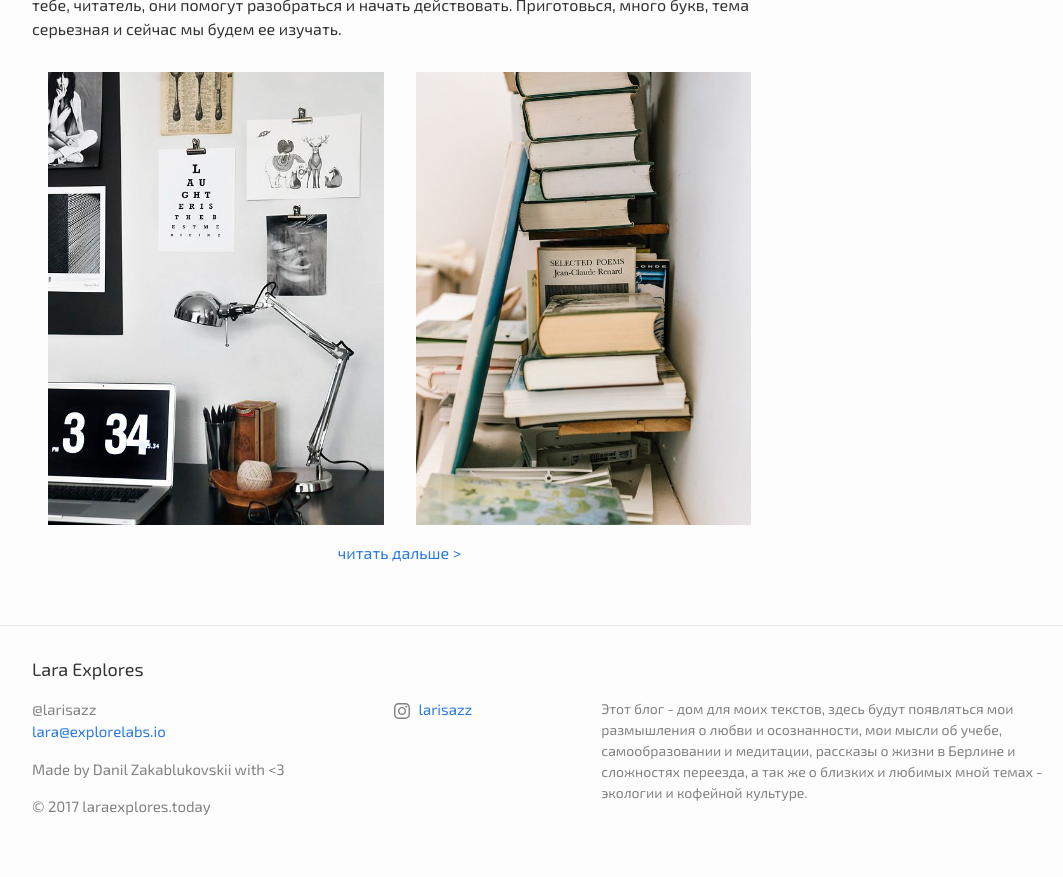
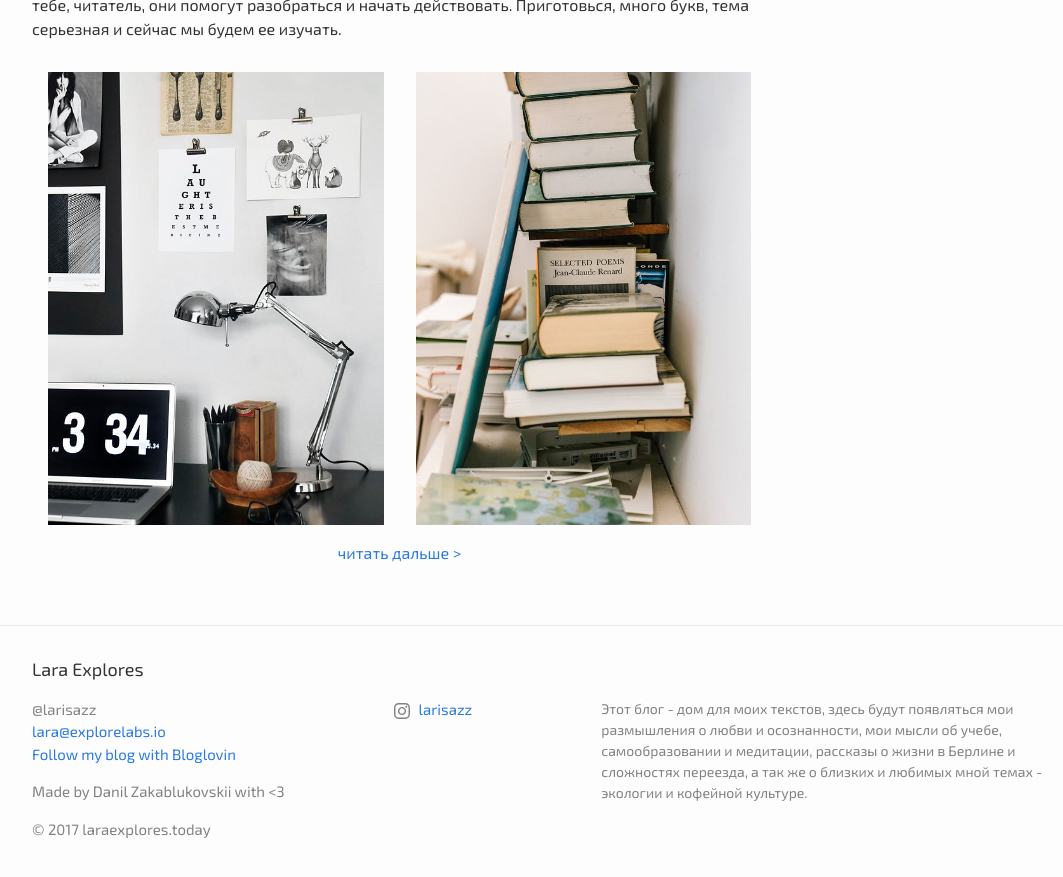
Before and after one commit to djagya/lara-blog, a Jekyll site: the page built from index.html, in a window 1280 px wide and 900 px high, scrolled down 4731 px. Shown: the top 877 px of the window, without its empty margins (98-1161 px from the left). Built offline with Jekyll 4.4.1, drawn with Linux system fonts in a browser that asks for light colours; nearby versions of some CDN libraries; comment, search, counter and statistics services are not loaded.

Commit message:
blogovnig

```diff
--- a/_includes/footer.html
+++ b/_includes/footer.html
@@ -15,6 +15,7 @@
                     {% if site.email %}
                     <li><a href="mailto:{{ site.email }}">{{ site.email }}</a></li>
                     {% endif %}
+                    <li><a href="https://www.bloglovin.com/blog/19137257/?claim=fhq64uvmd98">Follow my blog with Bloglovin</a></li>
                 </ul>
                 <p>Made by Danil Zakablukovskii with &lt;3</p>
                 <p>© 2017 laraexplores.today</p>
```
